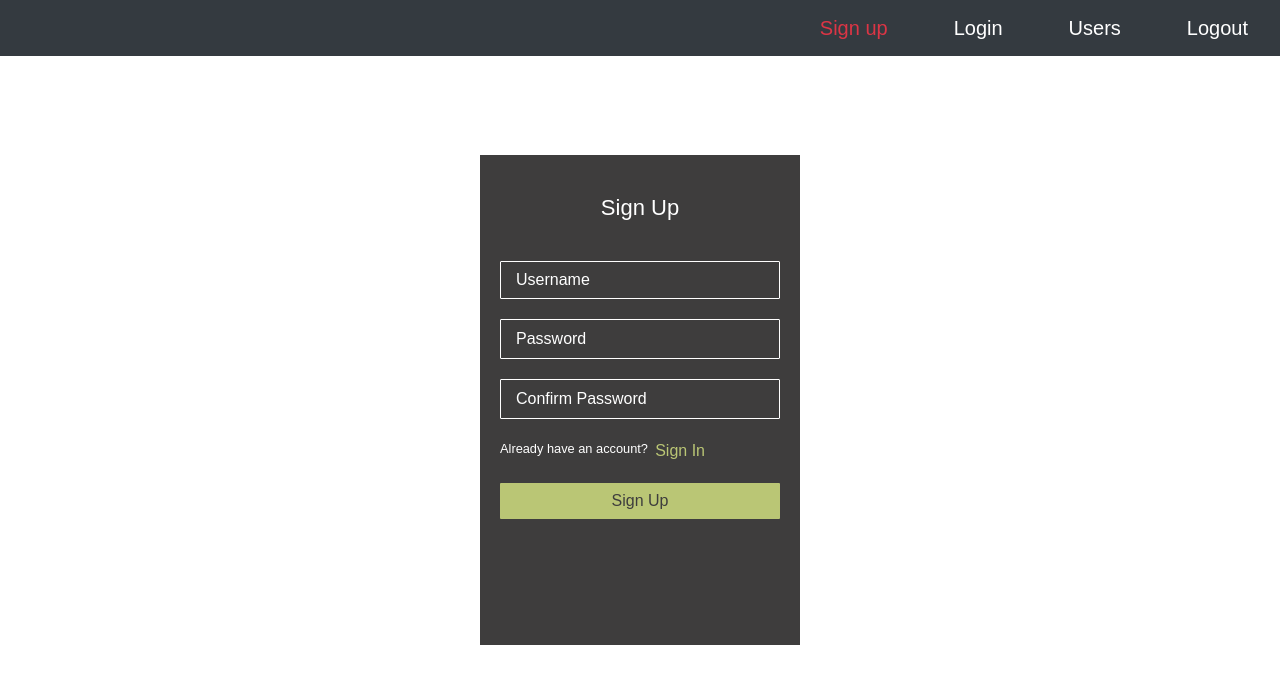
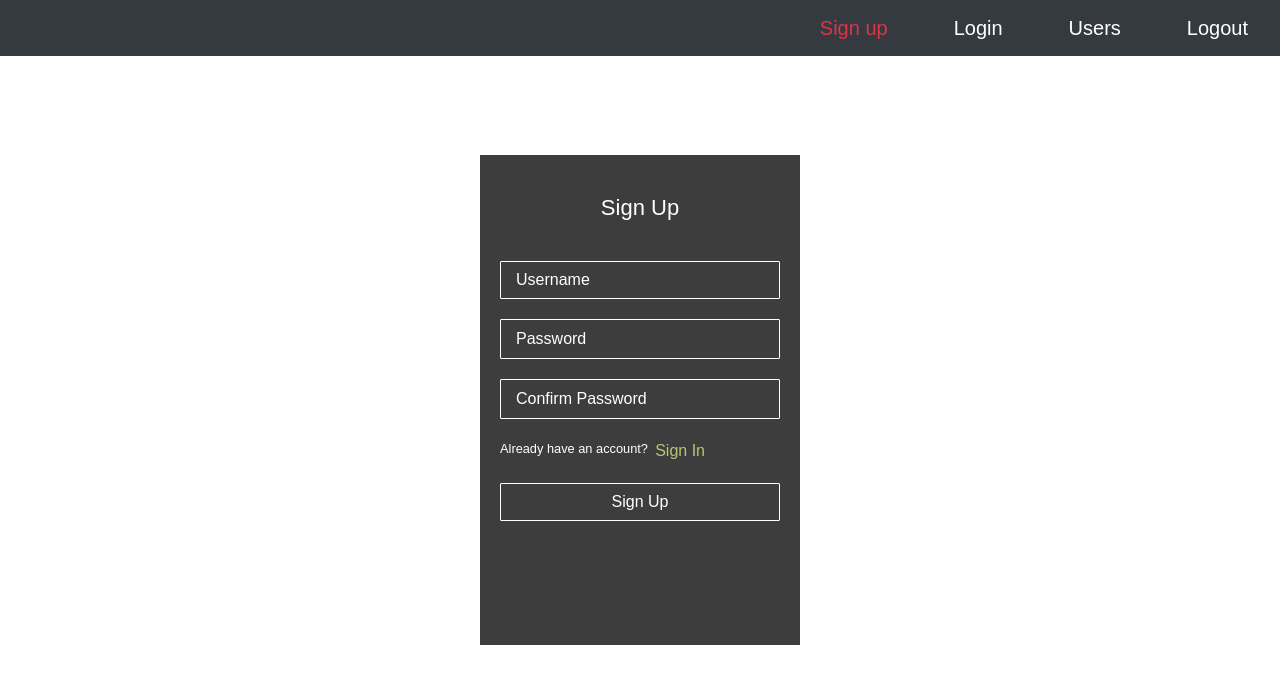
Before and after one commit to ernaddelic/CRUD-APP, an Angular app in the folder angular/: page /signup in a window 1280 px wide. Shown: the top 684 px of the page. Built offline with nearby package versions, Linux system fonts and the light colour scheme.

Commit message:
form validators changed

```diff
--- a/angular/src/app/sign-up/sign-up.component.html
+++ b/angular/src/app/sign-up/sign-up.component.html
@@ -7,39 +7,34 @@
 </head>
 <body>
   <div class="form-wrap">
-
-    <form [formGroup] ="myForm">
-
+    <form [formGroup] ="myForm" (ngSubmit)="registerUser()">
         <h1>Sign Up</h1>
-        <input type="text" placeholder="Username" id = "name" [formControl] ="myForm.controls['name']"
-        [ngClass]="{'error': !name.valid && name.touched}">
-        <input type="password" placeholder="Password" id = "password" [formControl] ="myForm.controls['password']"
-        [ngClass]="{'error': !password.valid && password.touched }"
-        (blur)="displayError=true"
-        (focus)="displayError=false">
-        <small *ngIf="myForm.controls.password.errors?.minlength && displayError"
-        class="text-danger">
-          Try one with at least 8 characters</small>
+        <input type="text" placeholder="Username" id = "name" formControlName="name"
+        [ngClass]="{'error': !myForm.controls.name.valid && submitted}">
+        <small *ngIf="myForm.controls.name.errors?.required && submitted" class="text-danger">
+          Name is required
+        </small>
+        <input type="password" placeholder="Password" id = "password" formControlName="password"
+        [ngClass]="{'error': !myForm.controls.password.valid && submitted }">
+        <small *ngIf="!myForm.controls.password.valid && submitted">
+          <small *ngIf="myForm.controls.password.errors?.required" class="text-danger">Password is required</small>
+          <small *ngIf="myForm.controls.password.errors?.minlength" class="text-danger">Try one with at least 8 characters</small>
+        </small>
         <input type="password" placeholder="Confirm Password" id="passwordConfirm"
-        [formControl] ="myForm.controls['passwordConfirm']"
-        [ngClass]="{'error': !passwordConfirm.valid && passwordConfirm.touched}"
-        (blur)="displayMatch=true"
-        (focus)="displayMatch=false">
-        <small *ngIf="myForm.errors?.notMatch && displayMatch" class="text-danger">
+        formControlName="passwordConfirm"
+        [ngClass]="{'error': !myForm.controls.passwordConfirm.valid && submitted}">
+        <small *ngIf="myForm.errors?.notMatch && myForm.controls.password.valid && submitted" class="text-danger">
           These passwords don't match
         </small>
         <div class="signIn">
           <small>Already have an account?</small>
           <span [routerLink]="['/login']" >Sign In</span>
         </div>
-
-        <input type="button" value="Sign Up" (click)="registerUser()" id="btn">
+        <input type="submit" value="Sign Up" id="btn" (click)="submitted=true">
         <div class="alert alert-danger" *ngIf="message">
           {{message}}
         </div>
-
     </form>
-
 </div>
 </body>
 </html>
--- a/angular/src/app/sign-up/sign-up.component.ts
+++ b/angular/src/app/sign-up/sign-up.component.ts
@@ -1,8 +1,7 @@
 import { Component, OnInit} from '@angular/core';
-import { FormGroup, FormBuilder, Validators, AbstractControl } from '@angular/forms';
+import { FormGroup, FormBuilder, Validators, AbstractControl, FormControl } from '@angular/forms';
 import { RegistrationService } from '../registration.service';
 import { Router } from '@angular/router';
-
 
 export function matchValue(control: AbstractControl): {[key:string]: boolean}  {
   if (control.get('password').value !== control.get('passwordConfirm').value) {
@@ -19,11 +18,7 @@ export function matchValue(control: AbstractControl): {[key:string]: boolean}  {
 export class SignUpComponent implements OnInit {
   myForm: FormGroup;
   message: string;
-  name: AbstractControl;
-  password: AbstractControl;
-  passwordConfirm: AbstractControl;
-  displayErorr: boolean;
-  displayMatch: boolean;
+  submitted: boolean;
 
   constructor(private fb: FormBuilder,
     private service: RegistrationService,
@@ -33,10 +28,6 @@ export class SignUpComponent implements OnInit {
 
    registerUser = (): void => {
      if (!this.myForm.valid) {
-       this.message = "Form is not valid!";
-       setTimeout(() => {
-        this.message = "";
-      },2000)
        return;
      }
      this.service.registerUser(this.myForm.value).subscribe(
@@ -54,18 +45,15 @@ export class SignUpComponent implements OnInit {
    }
   ngOnInit(): void {
     this.myForm = this.fb.group({
-      'name': ['', Validators.required],
-      'password': ['', Validators.compose([
+      'name': new FormControl('', Validators.required),
+      'password': new FormControl('', Validators.compose([
         Validators.required, Validators.minLength(8)
       ]
-      )],
-      'passwordConfirm': ['', Validators.compose([
+      )),
+      'passwordConfirm':  new FormControl('', Validators.compose([
         Validators.required, Validators.minLength(8),
 
-      ])]
+      ]))
     }, {validator: matchValue})
-    this.name = this.myForm.controls['name'];
-    this.password = this.myForm.controls['password'];
-    this.passwordConfirm = this.myForm.controls['passwordConfirm'];
- }
+  }
 }
```
